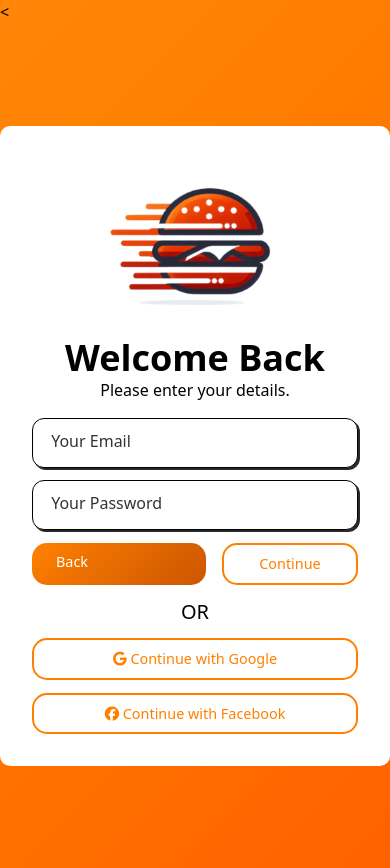
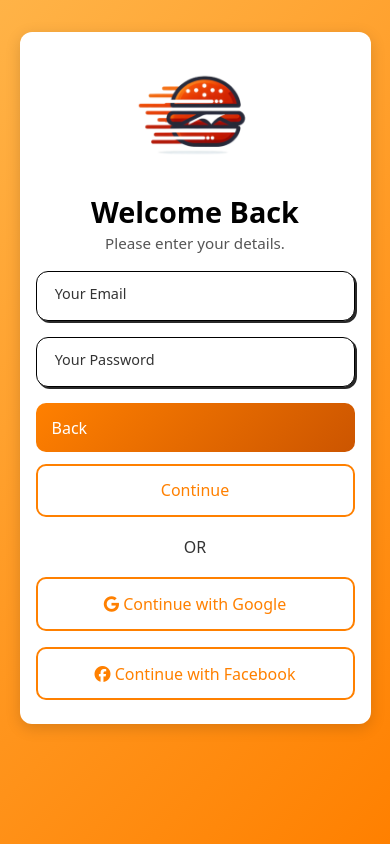
Before and after one commit to Hanung-Satya/Fast-Bite, a PHP site: page /auth/login.php in a window 390 px wide. After the commit the page ends 844 px from the top, so only its background shows below. Run offline with PHP 8.4, Linux system fonts and the light colour scheme; data that the repository does not hold is empty; style sheets or scripts are compiled from the project's sources; some libraries are stand-ins or nearby versions.

Commit message:
Adding mobile friendly style

```diff
--- a/assets/css/auth.css
+++ b/assets/css/auth.css
@@ -281,3 +281,79 @@ body {
     min-height: 380px;
   }
 }
+
+/* --- MOBILE FRIENDLY AUTH PAGE --- */
+@media (max-width: 768px) {
+
+  body {
+    background: linear-gradient(135deg, #FFB347, #FF8000);
+    background-size: cover;
+    height: 100vh;
+    overflow-y: auto;
+  }
+
+  .wrapper {
+    height: auto;
+    min-height: 100vh;
+    padding: 2rem 0;
+    align-items: flex-start;
+  }
+
+  .auth-container {
+    width: 90%;
+    max-width: 380px;
+    padding: 1.5rem 1rem;
+    margin: 0 auto;
+    border-radius: 12px;
+    box-shadow: 0 4px 15px rgba(0,0,0,0.15);
+  }
+
+  .auth-head img.auth-pic {
+    max-width: 120px;
+    margin-bottom: 1rem;
+  }
+
+  .auth-head h1 {
+    font-size: 1.8rem;
+  }
+
+  .auth-head p.login-text {
+    font-size: 0.95rem;
+    color: #555;
+  }
+
+  .auth-form form {
+    gap: 1rem;
+  }
+
+  .form-group input {
+    font-size: 1rem;
+    padding: 0.9rem 1rem 0.6rem 1rem;
+  }
+
+  .form-group label {
+    font-size: 0.9rem;
+  }
+
+  .fill-btn,
+  .outline-btn {
+    width: 100%;
+    font-size: 1rem;
+    padding: 0.8rem 1rem;
+    border-radius: 10px;
+  }
+
+  .form-group.flex {
+    flex-direction: column;
+    gap: 0.7rem;
+  }
+
+  .form-group p {
+    font-size: 0.9rem;
+    color: #333;
+  }
+
+  .text-xl {
+    font-size: 1rem !important;
+  }
+}
--- a/auth/login.php
+++ b/auth/login.php
@@ -1,4 +1,4 @@
-<<?php
+<?php
 /* Login PHP */
 session_start();
 include '../config/db.php';
@@ -77,7 +77,7 @@ if (isset($_POST['login'])) {
                 <!-- Pesan Login Sukses -->
                 <?php if (isset($_GET['registered']) && $_GET['registered'] === 'success'): ?>
                     <div class="text-green-600 text-sm mb-4 text-center">
-                        ✅ Registrasi berhasil! Silakan login.
+                        Registrasi berhasil! Silakan login.
                     </div>
                 <?php endif; ?>
 
```
